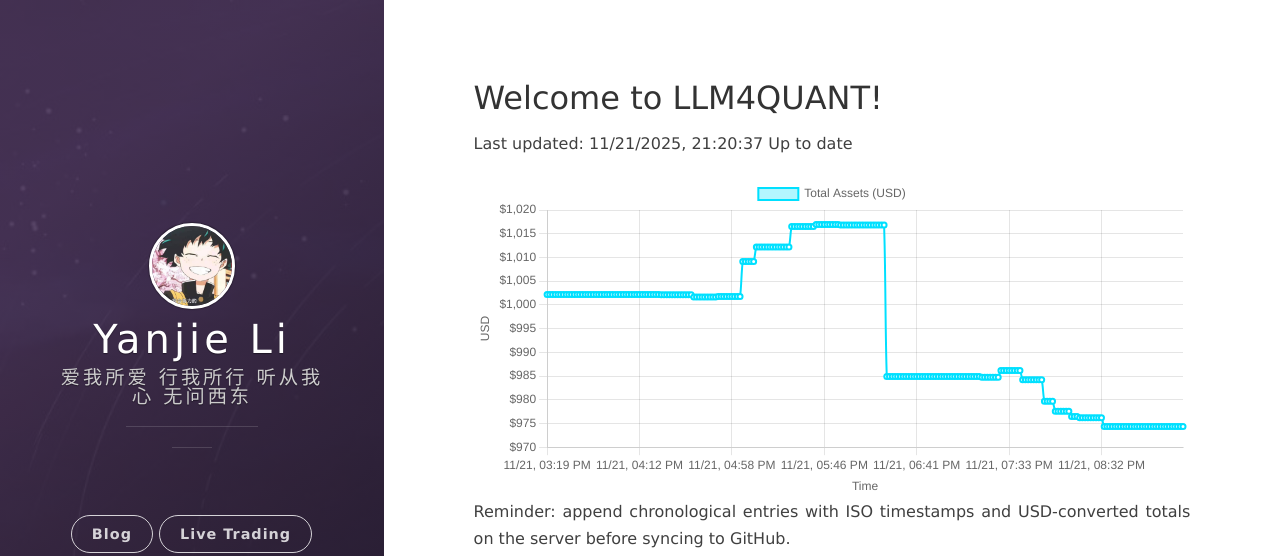
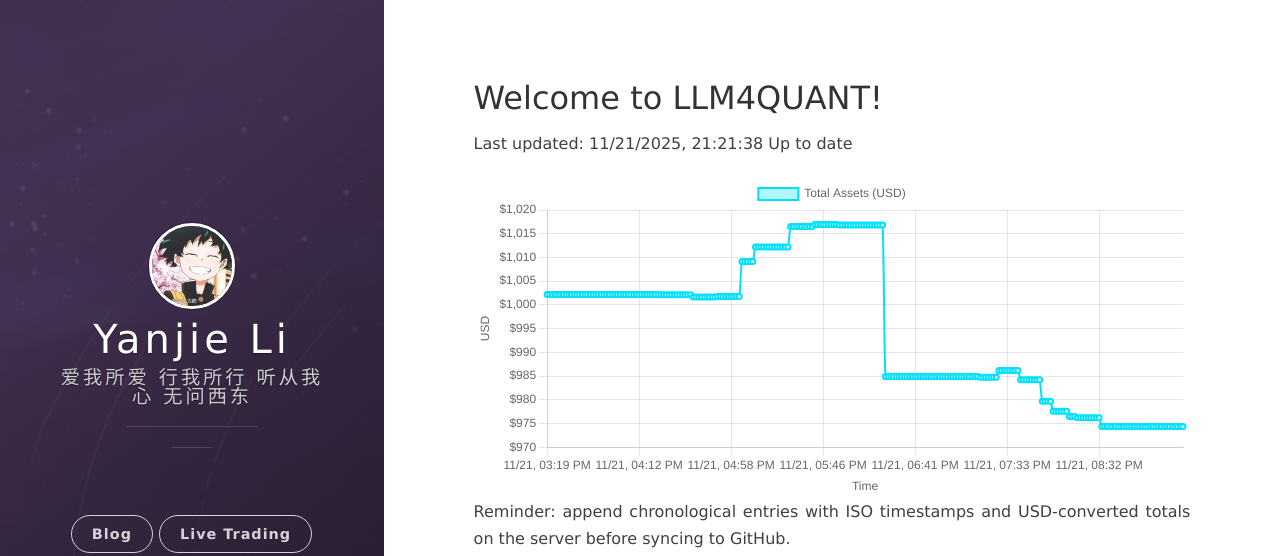
Before and after one commit to leeyegy/leeyegy.github.io, a Jekyll site: the page built from live-trading.html, in a window 1280 px wide. Shown: the top 556 px of the page. Built offline with Jekyll 4.4.1, drawn with Linux system fonts in a browser that asks for light colours; nearby versions of some CDN libraries.

Commit message:
AccountMonitor: update balance history 2025-11-22T05:21:38+08:00

```diff
--- a/assets/data/binance/balance-history.json
+++ b/assets/data/binance/balance-history.json
@@ -1,5 +1,5 @@
 {
-  "generatedAt": "2025-11-22T05:20:37+08:00",
+  "generatedAt": "2025-11-22T05:21:38+08:00",
   "asset": "total_usd_value",
   "history": [
     {
@@ -941,6 +941,10 @@
     {
       "timestamp": "2025-11-22T05:20:37+08:00",
       "totalUsd": 974.36593718
+    },
+    {
+      "timestamp": "2025-11-22T05:21:38+08:00",
+      "totalUsd": 974.36593718
     }
   ]
 }
```
